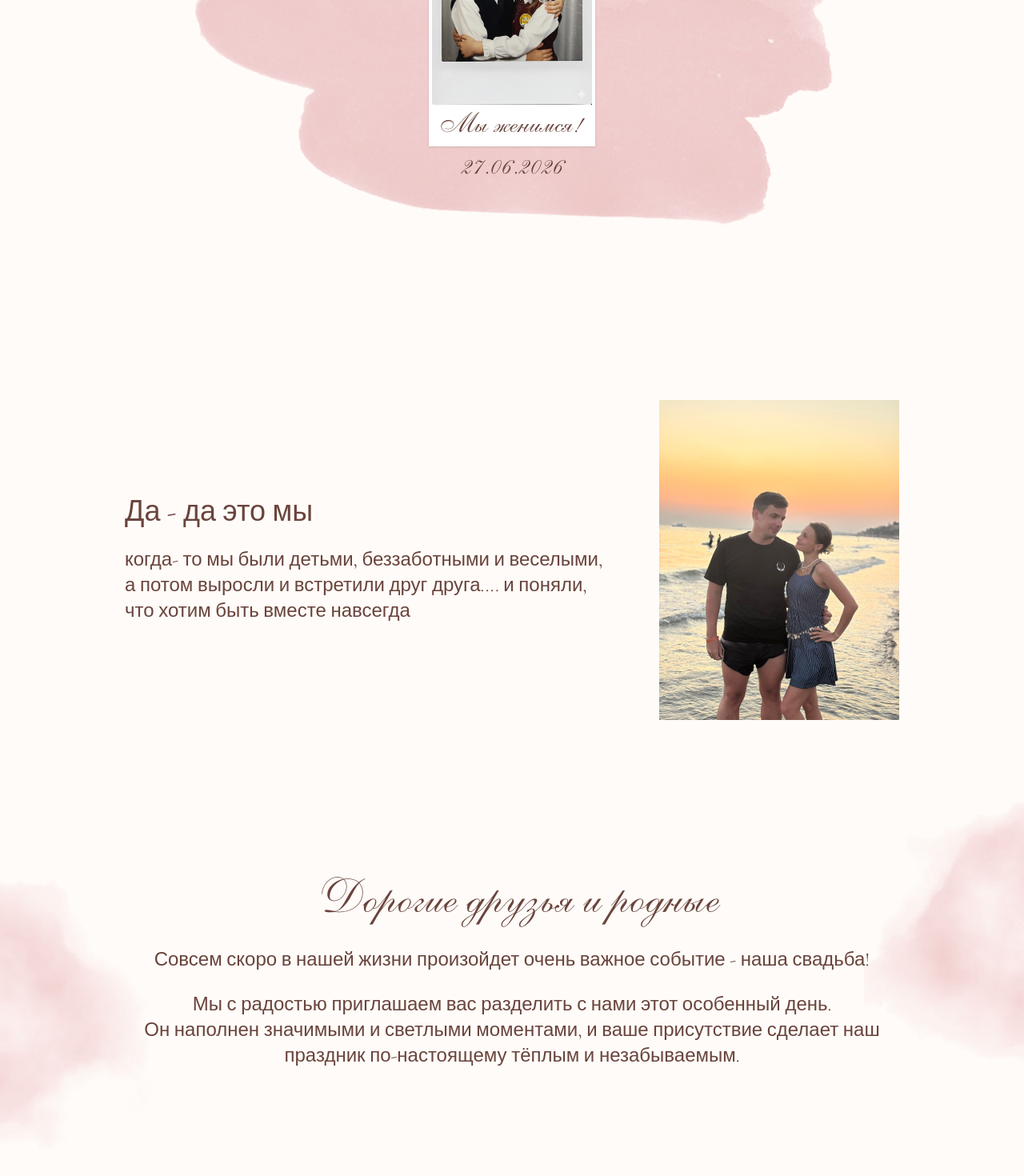
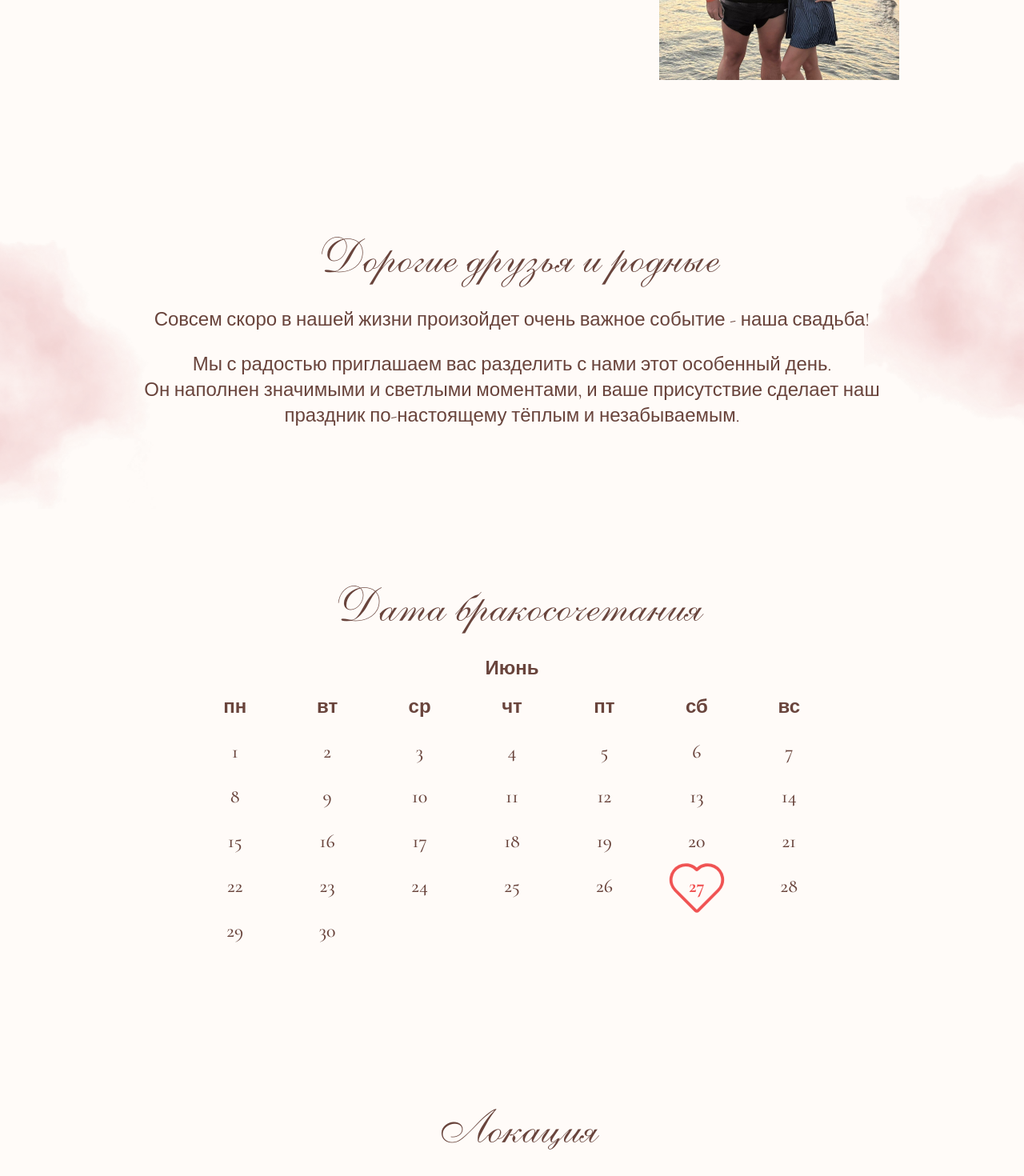
Before and after one commit to Cherkoz/wedding, a Next.js app: page / in a window 1280 px wide. Shown: the part 400-1870 px from the top of the page at 80% size. Built offline with nearby package versions, Linux system fonts and the light colour scheme.

Commit message:
test Location

```diff
--- a/app/page.tsx
+++ b/app/page.tsx
@@ -7,9 +7,9 @@ export default function Home() {
       <Suspense fallback={null}>
         <VisitTracker />
       </Suspense>
-      <FadeIn>
+      {/* <FadeIn>
         <Hero />
-      </FadeIn>
+      </FadeIn> */}
       <FadeIn>
         <We />
       </FadeIn>
@@ -19,9 +19,9 @@ export default function Home() {
       <FadeIn>
         <Calendar />
       </FadeIn>
-      {/* <FadeIn>
+      <FadeIn>
         <Location />
-      </FadeIn> */}
+      </FadeIn>
       <FadeIn className="-z-10 relative">
         <Program />
       </FadeIn>
```
